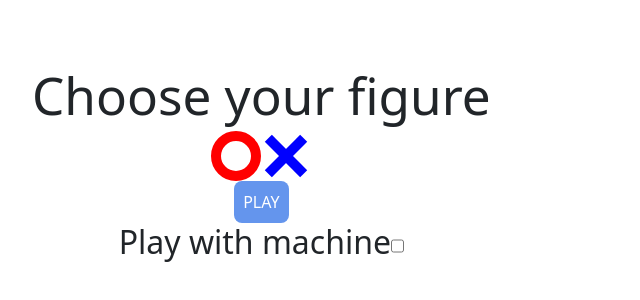
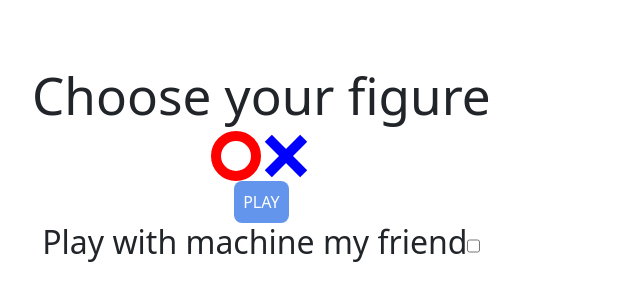
Before and after one commit to mauricioVila02/Tic-tac-toe, a React (Vite) app: page / in a window 1280 px wide. Shown: the part 232-532 px from the top of the page, without its empty margins (0-640 px from the left). Built offline with nearby package versions, Linux system fonts and the light colour scheme.

Commit message:
change title

```diff
--- a/src/pagues/home/home.tsx
+++ b/src/pagues/home/home.tsx
@@ -13,7 +13,7 @@
       </section>
       <Button text="PLAY" onClick={() => console.log("..")} />
       <section className="d-flex">
-        <h2>Play with machine</h2>
+        <h2>Play with machine my friend</h2>
         <input type="checkbox" />
       </section>
     </div>
```
